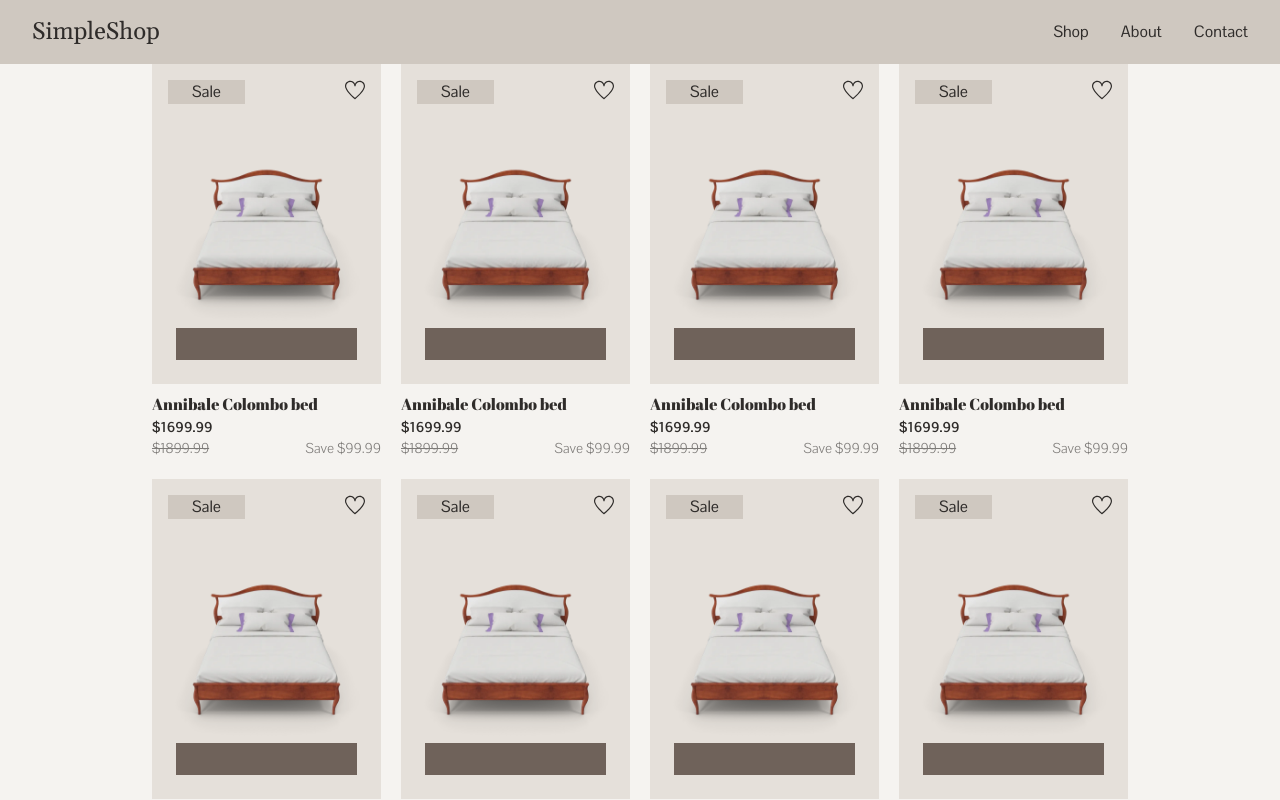
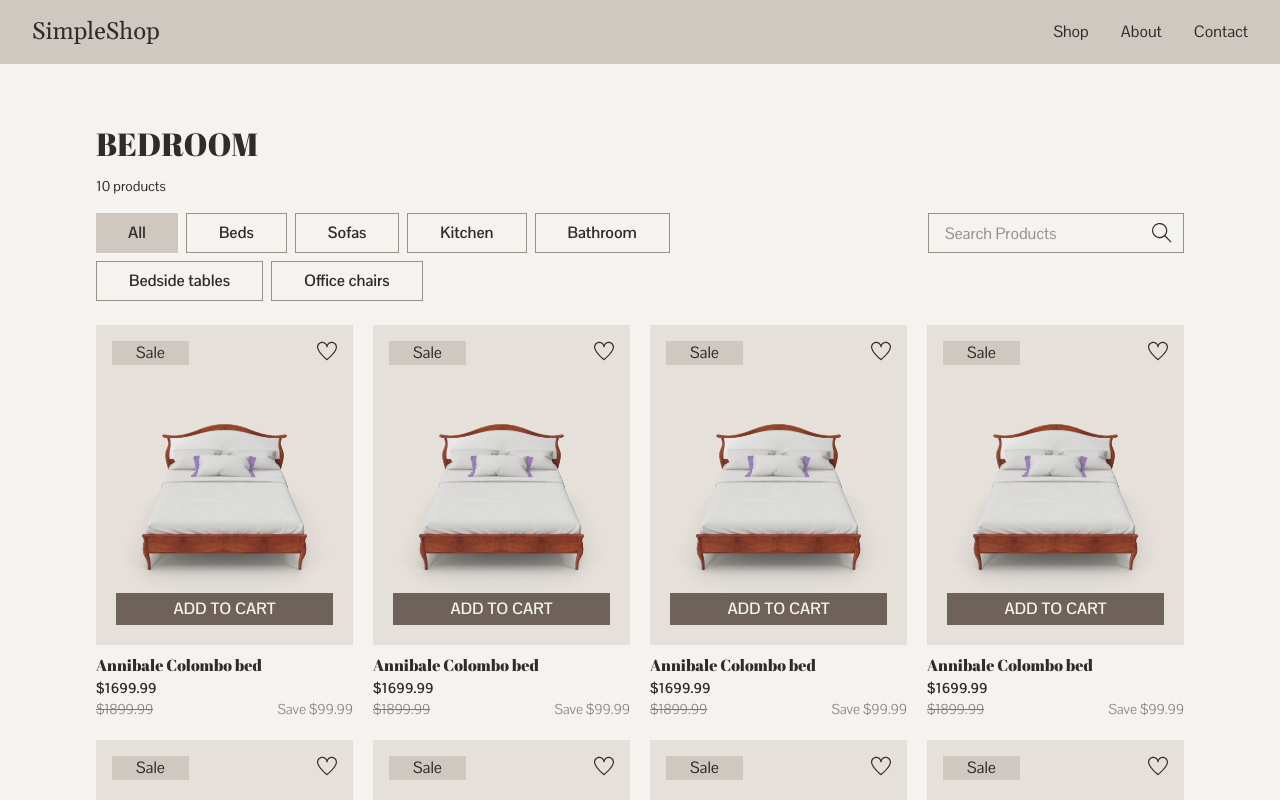
Before and after one commit to Frontend-3-sem/simpelshop, a Next.js app: page /Listview in a window 1280 px wide. Shown: the top 800 px of the page. Built offline with nearby package versions, Linux system fonts and the light colour scheme.

Commit message:
layout listview filter done

```diff
--- a/src/app/Listview/page.js
+++ b/src/app/Listview/page.js
@@ -1,9 +1,28 @@
 import CardComponent from "../components/Card";
+import Filterbutton from "../components/FilterButton";
+import Search from "../components/Search";
+import Button from "../components/Button";
 
 export default function Listview() {
   return (
     <>
-      <section className="mx-auto md:min-w-auto lg:max-w-5xl px-6">
+      <section className="mx-auto px-8 max-w-6xl selection:bg-accentDark selection:text-background">
+        <h1 className="mt-14 mb-2">BEDROOM</h1>
+        <p>10 products</p>
+        <div className="flex flex-col sm:flex-row sm:justify-between gap-3 mb-6 mt-4">
+          <div className="flex flex-wrap w-full max-w-2xl gap-2">
+            <Filterbutton text="All" active={true} />
+            <Filterbutton text="Beds" active={false} />
+            <Filterbutton text="Sofas" active={false} />
+            <Filterbutton text="Kitchen" active={false} />
+            <Filterbutton text="Bathroom" active={false} />
+            <Filterbutton text="Bedside tables" active={false} />
+            <Filterbutton text="Office chairs" active={false} />
+          </div>
+          <div>
+            <Search />
+          </div>
+        </div>
         <div className="grid sm:grid-cols-2 md:grid-cols-3 lg:grid-cols-4 gap-5">
           <CardComponent />
           <CardComponent />
@@ -14,6 +33,9 @@ export default function Listview() {
           <CardComponent />
           <CardComponent />
         </div>
+        <div className="flex items-center justify-center w-full sm:w-64 mx-auto mt-15 mb-18">
+          <Button text="Show more" color="secondary" />
+        </div>
       </section>
     </>
   );
--- a/src/app/components/Card.jsx
+++ b/src/app/components/Card.jsx
@@ -1,12 +1,12 @@
 import Image from "next/image";
 import Tags from "./Tags";
 import Button from "./Button";
-import { TfiHeart } from "react-icons/tfi";
+import Favourite from "./FavouriteBtn";
 
 const CardComponent = () => {
   return (
-    <div className="max-w-57.5 w-full">
-      <div className="relative flex items-center justify-center bg-surface min-h-80">
+    <div className="">
+      <div className="relative flex items-center justify-center bg-surface min-h-80 cursor-pointer">
         <Image
           width={225}
           height={255}
@@ -19,10 +19,10 @@ const CardComponent = () => {
           <Tags />
         </div>
         <div className="absolute top-4 right-4">
-          <TfiHeart className="h-5 w-auto" />
+          <Favourite />
         </div>
-        <div className="absolute inset-x-6 bottom-6 flex justify-center">
-          <Button />
+        <div className="absolute inset-x-5 bottom-5 flex justify-center">
+          <Button text="ADD TO CART" color="primary" />
         </div>
       </div>
       <div className="mt-2">
--- /dev/null
+++ b/src/app/components/FavouriteBtn.jsx
@@ -0,0 +1,11 @@
+import { TfiHeart } from "react-icons/tfi";
+
+const Favourite = () => {
+  return (
+    <button>
+      <TfiHeart className="h-5 w-auto cursor-pointer" />
+    </button>
+  );
+};
+
+export default Favourite;
--- /dev/null
+++ b/src/app/components/FilterButton.jsx
@@ -0,0 +1,13 @@
+const Filterbutton = ({ text, active }) => {
+  return (
+    <button
+      className={`px-8 h-10 py-1 font-bold cursor-pointer ${
+        active ? "bg-accentLight" : "border-accentMedium bg-transparent border"
+      }`}
+    >
+      {text}
+    </button>
+  );
+};
+
+export default Filterbutton;
--- a/src/app/components/Search.jsx
+++ b/src/app/components/Search.jsx
@@ -1,8 +1,25 @@
+import { TfiSearch } from "react-icons/tfi";
+import Form from "next/form";
+
 const Search = () => {
   return (
-    <form action="">
-      <input type="search" placeholder="Search Product" />
-    </form>
+    <>
+      <Form action="/search" className="relative w-full sm:w-52 lg:w-64">
+        <input
+          type="search"
+          name="Search product"
+          placeholder="Search Products"
+          className=" focus:outline-none block h-10 w-full pl-4 px-8 border border-accentMedium
+          [&::-webkit-search-cancel-button]:appearance-none [&::-webkit-search-cancel-button]:hidden"
+        />
+        <button
+          type="submit"
+          className="absolute right-3 top-1/2 -translate-y-1/2 cursor-pointer"
+        >
+          <TfiSearch className="h-5 w-auto" />
+        </button>
+      </Form>
+    </>
   );
 };
 
```
